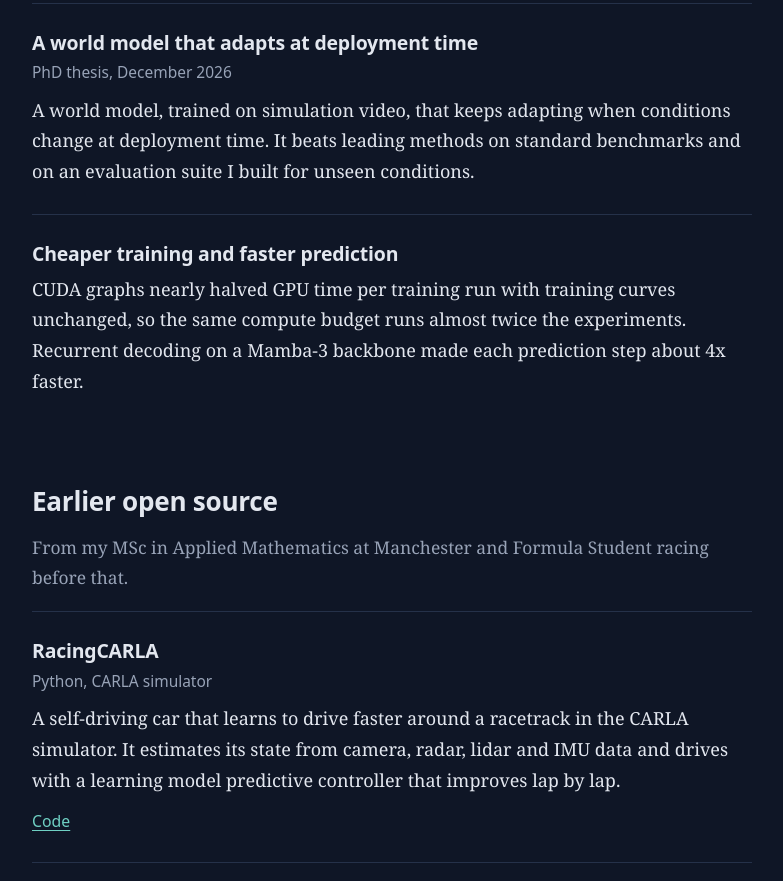
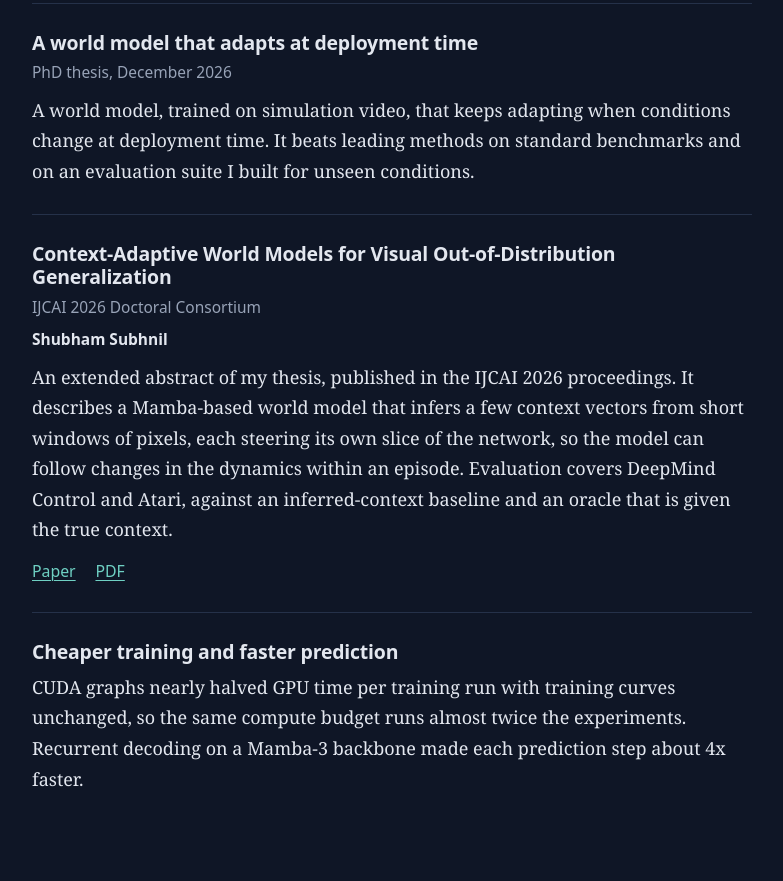
Before and after one commit to SSubhnil/ssubhnil.github.io, an Astro site: page /research in a window 1280 px wide. Shown: the part 1849-2730 px from the top of the page, without its empty margins (95-878 px from the left). Built offline with nearby package versions, Linux system fonts and the light colour scheme; Astro itself is replaced by a stand-in of ours.

Commit message:
Add IJCAI 2026 Doctoral Consortium paper to research and CV pages
Lists "Context-Adaptive World Models for Visual Out-of-Distribution
Generalization" (IJCAI 2026 proceedings, pp. 8341-8342) under World models
and in the CV's Publications, and drops the now-duplicate Doctoral
Consortium line from the service lists.

Co-Authored-By: Claude Opus 5.5 <noreply@anthropic.com>
Claude-Session: https://claude.ai/code/session_01Q2NX1DnrUshTE2Xs3xS98M

```diff
--- a/src/data/research.ts
+++ b/src/data/research.ts
@@ -84,6 +84,18 @@ export const sections: Section[] = [
         featured: true,
       },
       {
+        id: 'ijcai-dc',
+        title: 'Context-Adaptive World Models for Visual Out-of-Distribution Generalization',
+        meta: 'IJCAI 2026 Doctoral Consortium',
+        authors: 'Shubham Subhnil',
+        summary:
+          'An extended abstract of my thesis, published in the IJCAI 2026 proceedings. It describes a Mamba-based world model that infers a few context vectors from short windows of pixels, each steering its own slice of the network, so the model can follow changes in the dynamics within an episode. Evaluation covers DeepMind Control and Atari, against an inferred-context baseline and an oracle that is given the true context.',
+        links: [
+          { label: 'Paper', url: 'https://www.ijcai.org/proceedings/2026/949' },
+          { label: 'PDF', url: 'https://www.ijcai.org/proceedings/2026/0949.pdf' },
+        ],
+      },
+      {
         id: 'efficiency',
         title: 'Cheaper training and faster prediction',
         summary:
--- a/src/pages/cv.astro
+++ b/src/pages/cv.astro
@@ -173,13 +173,17 @@ const skills = [
         <a href="https://arxiv.org/abs/2610.22046">Effectiveness of Hidden-State Probes for Localizing Reasoning Failures</a>.
         NeurIPS 2026 Workshop: Interpretability as a Science.
       </p>
+      <p>
+        <strong>Shubham Subhnil</strong>.{' '}
+        <a href="https://www.ijcai.org/proceedings/2026/949">Context-Adaptive World Models for Visual Out-of-Distribution Generalization</a>.
+        IJCAI 2026 Doctoral Consortium, Proceedings of IJCAI 2026, pp. 8341–8342.
+      </p>
     </section>
 
     <section>
       <h2>Service</h2>
       <ul>
         <li>Reviewer (Program Committee), FAST workshop at AAAI 2026.</li>
-        <li>IJCAI 2026 Doctoral Consortium.</li>
       </ul>
     </section>
 
--- a/src/pages/research.astro
+++ b/src/pages/research.astro
@@ -28,7 +28,6 @@ import { sections } from '../data/research';
       <h2>Service and teaching</h2>
       <ul class="plain">
         <li>Reviewer (Program Committee), FAST workshop at AAAI 2026.</li>
-        <li>IJCAI 2026 Doctoral Consortium.</li>
         <li>
           Associate Faculty at National College of Ireland since 2023: I teach statistics and have mentored over 30 MSc
           machine learning projects.
```
